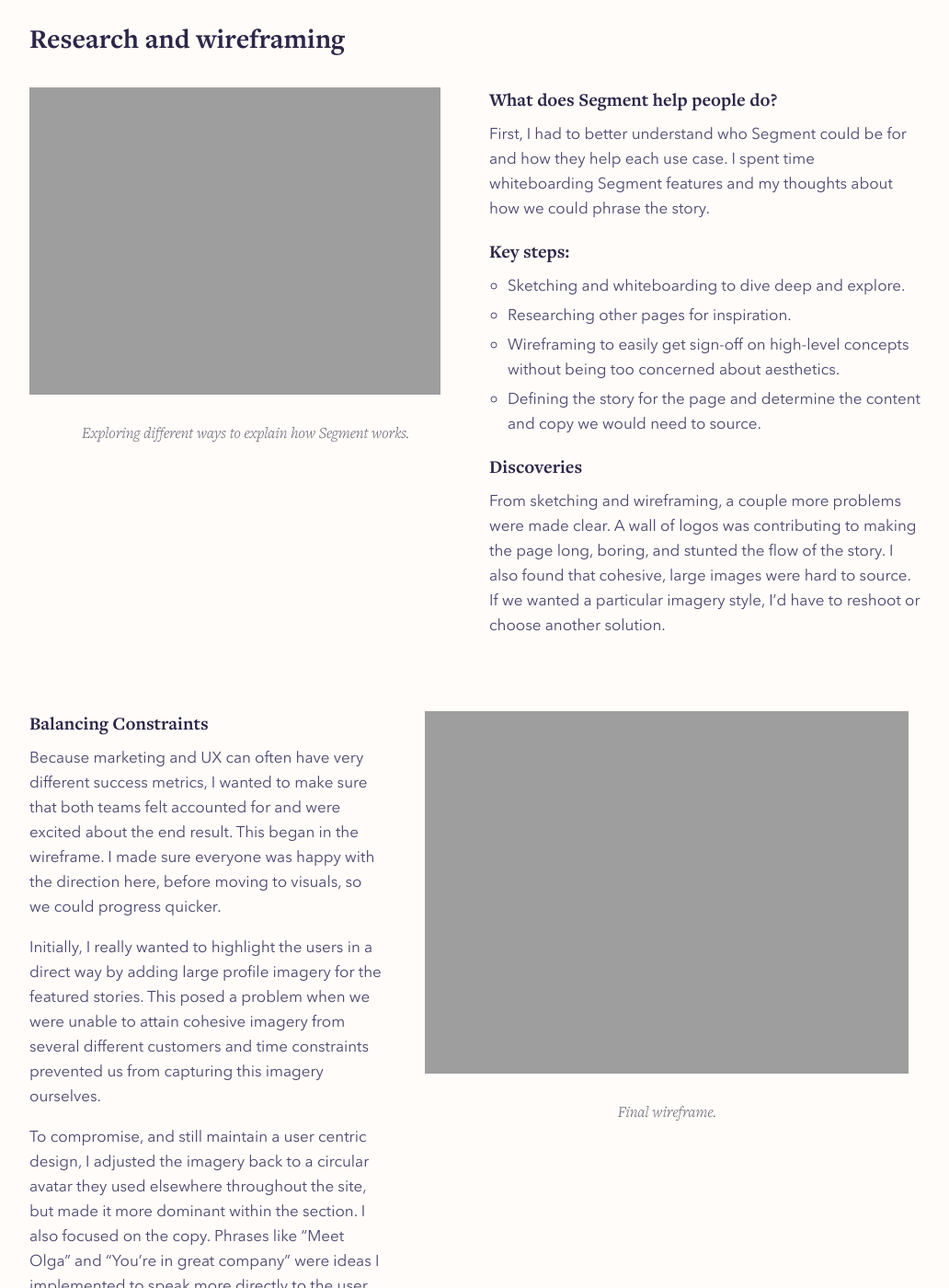
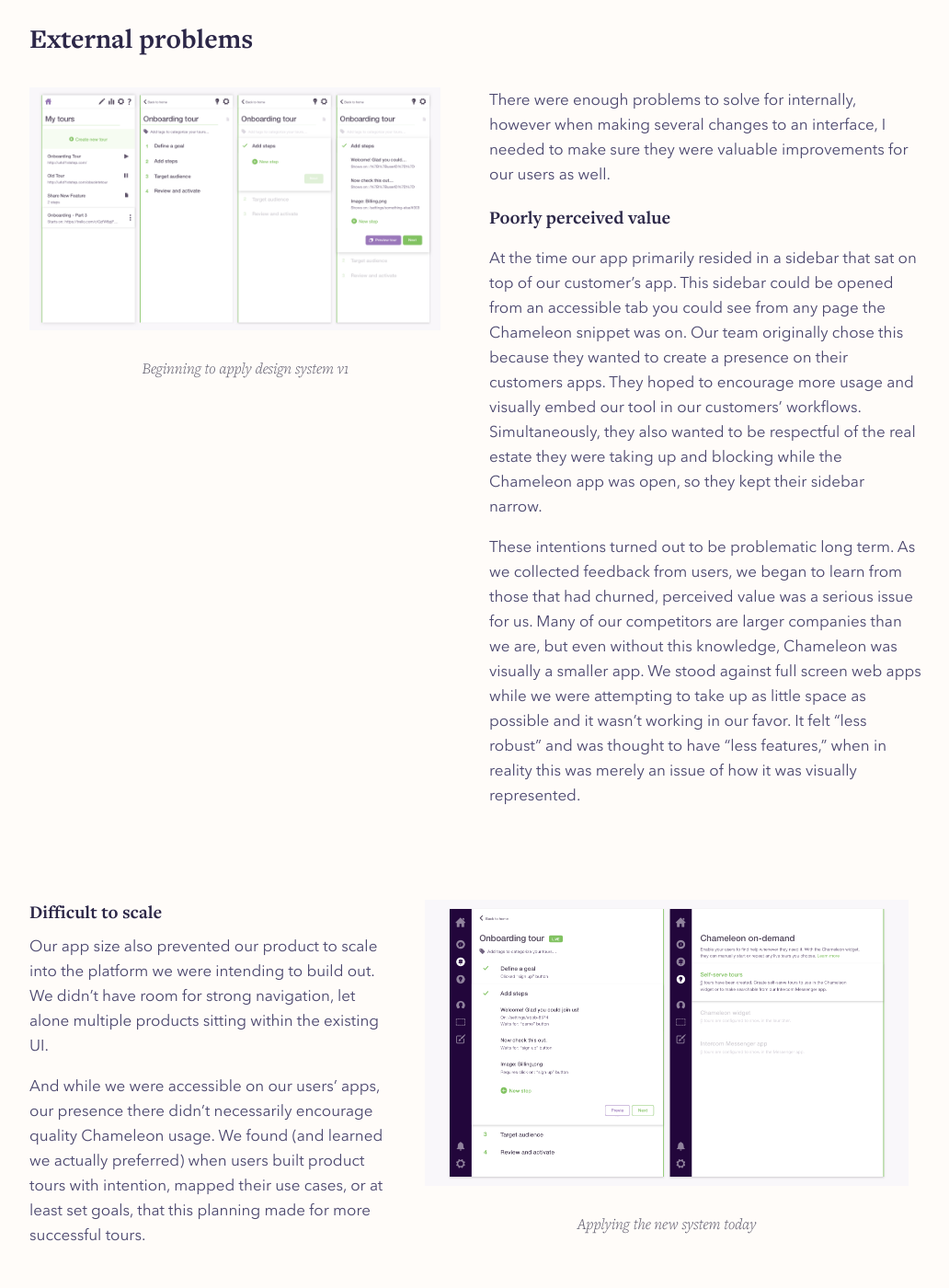
Before and after one commit to jessbottali/jessicabottali.com, a Jekyll site: the page built from projects/chameleon-design-system/index.html, in a window 1280 px wide and 1400 px high, scrolled down 3242 px. Shown: the whole window at 92% size, without its empty margins (123-1155 px from the left). Built offline with Jekyll 4.4.1, drawn with Linux system fonts in a browser that asks for light colours; comment, search, counter and statistics services are not loaded; some of the changed text lies outside the part shown.

Commit message:
Update index.html

```diff
--- a/projects/chameleon-design-system/index.html
+++ b/projects/chameleon-design-system/index.html
@@ -81,41 +81,25 @@
 
 <div class="Container mb5">
   <hr />
-    <h2 class="ProjectWork-title m0 mb4">Research and wireframing </h2>
+    <h2 class="ProjectWork-title m0 mb4">External problems </h2>
     <div class="Grid gutters u-m-top-20">
       <div class="Grid-cell u-6of12">
         <div class="Home-Page-Image">
-          <img src="./images/3@2x.jpg" class="ProjectImage ml0" />
-          <p class="ImageCaption">Exploring different ways to explain how Segment works.</p>
+          <img src="./images/applying-new-system-v1@2x.png" class="ProjectImage ml0" />
+          <p class="ImageCaption">Beginning to apply design system v1</p>
         </div>
       </div>
       <div class="Grid-cell u-6of12">
         <div class="understanding-catalog-content">
-          <h3 class="ProjectImage-title m0 mb2">What does Segment help people do?</h3>
           <p class="m0 mb3">
-            First, I had to better understand who Segment could be for and how they help each use case. I spent time whiteboarding Segment features and my thoughts about how we could phrase the story.
+            There were enough problems to solve for internally, however when making several changes to an interface, I needed to make sure they were valuable improvements for our users as well.
           </p>
-          <h2 class="ProjectImage-title m0 mb2">Key steps:</h2>
-          <ul class="m0 mb3">
-            <li>
-               Sketching and whiteboarding to dive deep and explore.
-            </li>
-            <li>
-              Researching other pages for inspiration.
-            </li>
-            <li>
-              Wireframing to easily get sign-off on high-level concepts
-   without being too concerned about aesthetics.
-            </li>
-            <li>
-              Defining the story for the page and determine the content
-   and copy we would need to source.
-            </li>
-          </ul>
-          <h2 class="ProjectImage-title m0 mb2">Discoveries</h2>
-          <p class="m0">
-            From sketching and wireframing, a couple more problems were made clear. A wall of logos was contributing to making the page long, boring, and stunted the flow of the story. I also found that cohesive, large images were hard to source. If we wanted a particular imagery style, I’d have to reshoot or choose another solution.
-          </p>
+          <h3 class="ProjectImage-title m0 mb2">Poorly perceived value</h3>
+
+          <p>At the time our app primarily resided in a sidebar that sat on top of our customer’s app. This sidebar could be opened from an accessible tab you could see from any page the Chameleon snippet was on. Our team originally chose this because they wanted to create a presence on their customers apps. They hoped to encourage more usage and visually embed our tool in our customers’ workflows. Simultaneously, they also wanted to be respectful of the real estate they were taking up and blocking while the Chameleon app was open, so they kept their sidebar narrow. </p>
+
+          <p class="m0 mb3">These intentions turned out to be problematic long term. As we collected feedback from users, we began to learn from those that had churned, perceived value was a serious issue for us. Many of our competitors are larger companies than we are, but even without this knowledge, Chameleon was visually a smaller app. We stood against full screen web apps while we were attempting to take up as little space as possible and it wasn’t working in our favor. It felt “less robust” and was thought to have “less features,” when in reality this was merely an issue of how it was visually represented. </p>
+
         </div>
       </div>
     </div>
@@ -124,27 +108,21 @@
   <div class="Grid gutters">
     <div class="Grid-cell u-5of12">
       <div class="Catalog-content">
-        <h2 class="ProjectImage-title m0 mb2">Balancing Constraints</h2>
+        <h2 class="ProjectImage-title m0 mb2">Difficult to scale</h2>
 
-        <p class="m0">Because marketing and UX can often have very different success metrics, I wanted to make sure that both teams felt accounted for and were excited about the end result. This began in the wireframe. I made sure everyone was happy with the direction here, before moving to visuals, so we could progress quicker.</p>
+        <p class="m0">Our app size also prevented our product to scale into the platform we were intending to build out. We didn’t have room for strong navigation, let alone multiple products sitting within the existing UI.</p>
 
-        <p>Initially, I really wanted to highlight the users in a direct way by adding large profile imagery for the featured stories. This posed a problem when we were unable to attain cohesive imagery from several different customers and time constraints prevented us from capturing this imagery ourselves. </p>
+        <p class="mb4">And while we were accessible on our users’ apps, our presence there didn’t necessarily encourage quality Chameleon usage. We found (and learned we actually preferred) when users built product tours with intention, mapped their use cases, or at least set goals, that this planning made for more successful tours. </p>
 
-        <p>To compromise, and still maintain a user centric design, I adjusted the imagery back to a circular avatar they used elsewhere throughout the site, but made it more dominant within the section. I also focused on the copy. Phrases like “Meet Olga” and “You’re in great company” were ideas I implemented to speak more directly to the user. </p>
+        <h2 class="ProjectImage-title m0 mb2">Balancing constraints</h2>
 
-        <p class="mb4">In doing so, I am seeking to present current customers in a relatable, friendly way rather than solely as a selling point to add to a list.  </p>
-
-        <h2 class="ProjectImage-title m0 mb2">Social Proof</h2>
-
-        <p class="m0">Social proof tends to visually translate to a list of logos from a variety of recognizable or reputable companies that use and like you. It’s crucial to show, but how can we share this in a more appealing way? </p>
-
-        <p>A solution I was really excited about was within the preview frame of Segment’s video. It’s still the first thing you see and a quick list, but it reveals the people behind those brands and companies once you click “Play.” </p>
+        <p>One of my initial ideas to create an obvious change in how we were perceived was to convert our sidebar into a larger web app. However, this wouldn’t be merely front end changes and the cost had to be weighed against what else we could improve. We concluded this was an overhaul we didn’t have the resources for at the time, so I sought out other ways to help solve for this issue. </p>
       </div>
     </div>
     <div class="Grid-cell u-7of12">
       <div class="Catalog-sketch-images">
-        <img src="./images/4@2x.png" class="ProjectImage" />
-        <p class="ImageCaption">Final wireframe.</p>
+        <img src="./images/applying-new-system-today@2x.png" class="ProjectImage" />
+        <p class="ImageCaption">Applying the new system today</p>
       </div>
     </div>
   </div>
```
